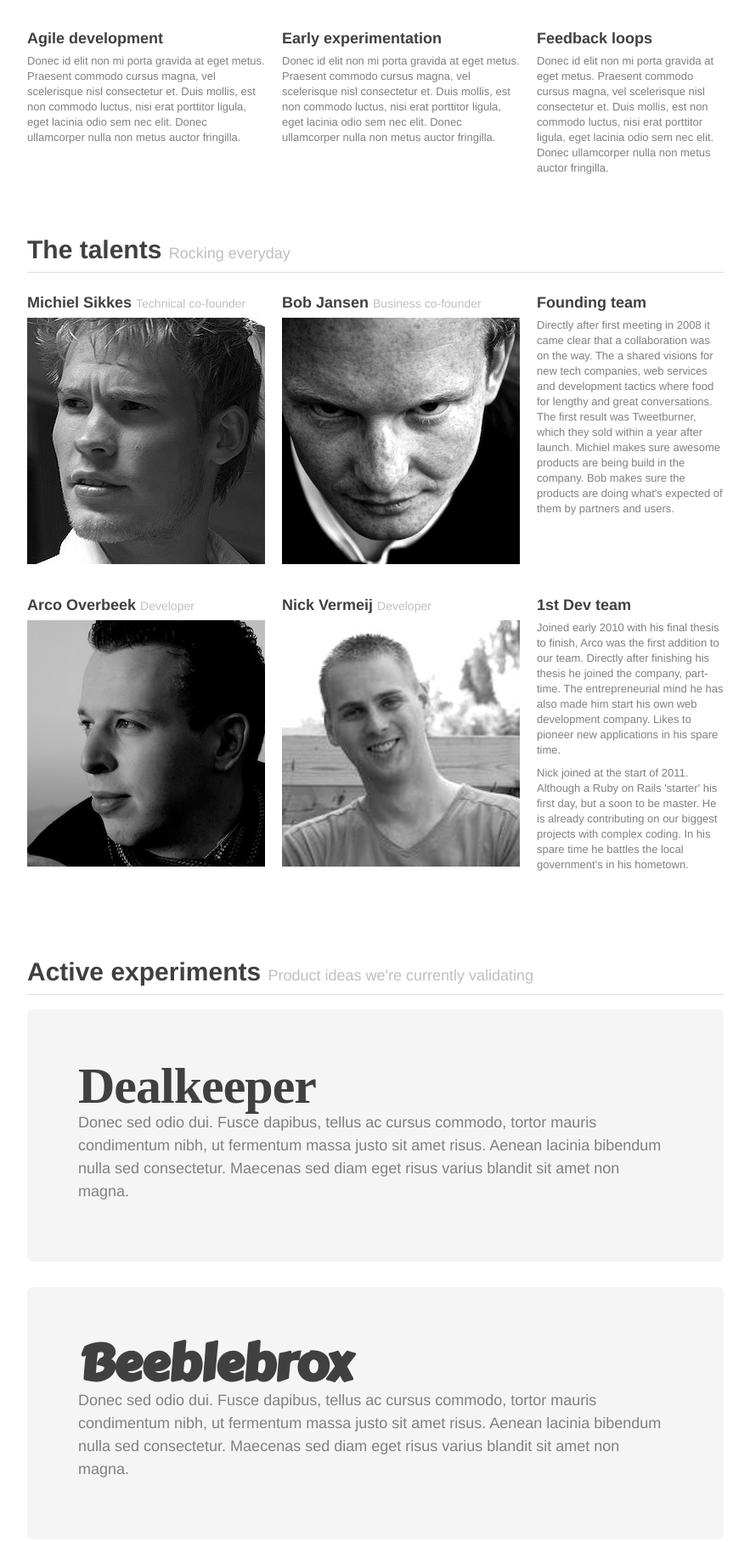
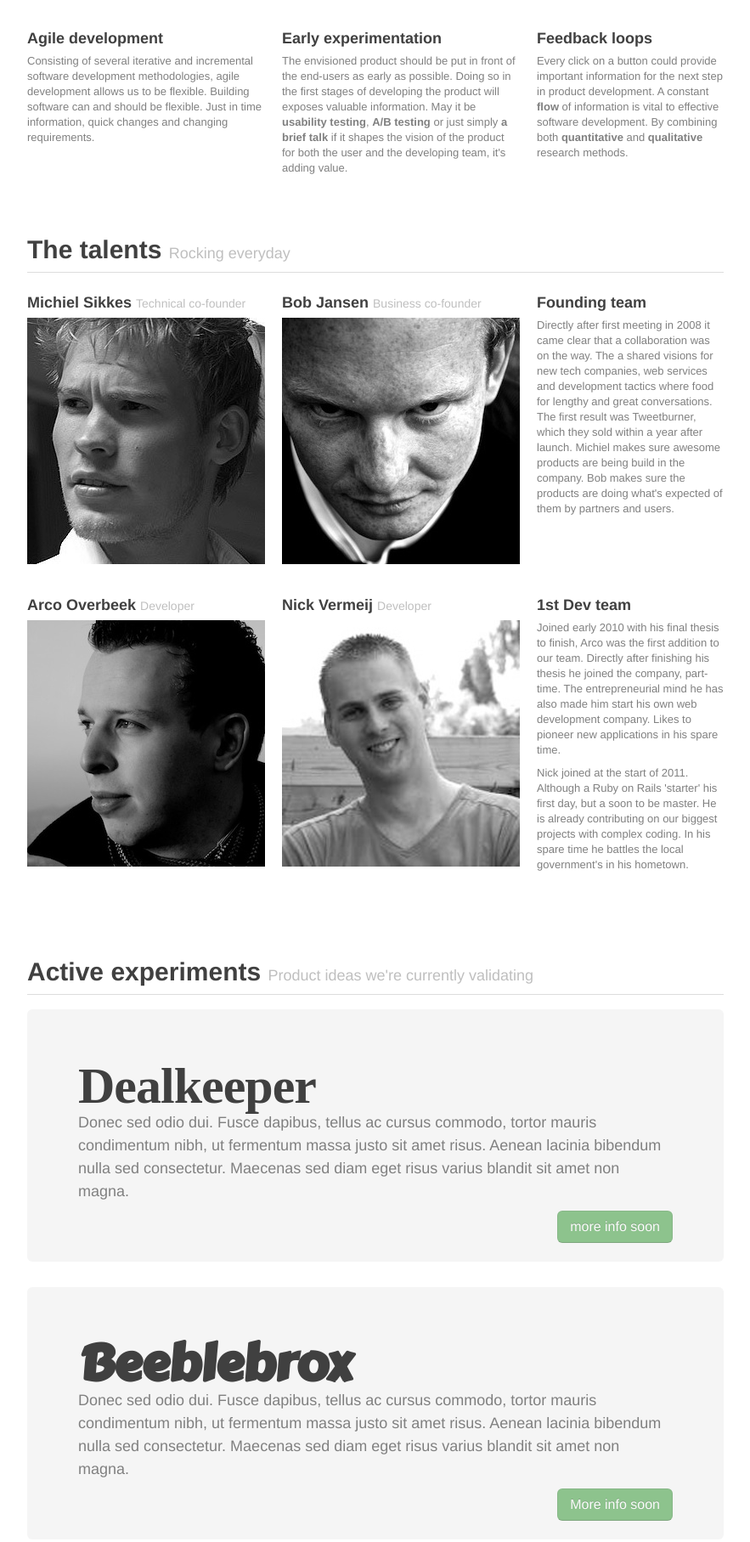
Before and after one commit to firmhouse/firmhouse_landingpage, a plain HTML site: page public/index.html in a window 1280 px wide. Shown: the part 361-2176 px from the top of the page at 85% size, without its empty margins (198-1081 px from the left). Drawn offline with Linux system fonts and the light colour scheme; a web font is replaced by a local one.

Commit message:
Visuele updates, tekst updates en buttons bij de product blokken

```diff
--- a/public/index.html
+++ b/public/index.html
@@ -36,15 +36,15 @@
         <div class="row">
           <div class="span5 promo columns">
             <h3>Agile development</h3>
-            <p>Donec id elit non mi porta gravida at eget metus. Praesent commodo cursus magna, vel scelerisque nisl consectetur et. Duis mollis, est non commodo luctus, nisi erat porttitor ligula, eget lacinia odio sem nec elit. Donec ullamcorper nulla non metus auctor fringilla.</p>
+            <p>Consisting of several iterative and incremental software development methodologies, agile development allows us to be flexible. Building software can and should be flexible. Just in time information, quick changes and changing requirements.</p>
           </div>
           <div class="span5 promo columns">
             <h3>Early experimentation</h3>
-            <p>Donec id elit non mi porta gravida at eget metus. Praesent commodo cursus magna, vel scelerisque nisl consectetur et. Duis mollis, est non commodo luctus, nisi erat porttitor ligula, eget lacinia odio sem nec elit. Donec ullamcorper nulla non metus auctor fringilla.</p>
+            <p>The envisioned product should be put in front of the end-users as early as possible. Doing so in the first stages of developing the product will exposes valuable information. May it be <strong>usability testing</strong>, <strong>A/B testing</strong> or just simply <strong>a brief talk</strong> if it shapes the vision of the product for both the user and the developing team, it's adding value. </p>
             </div>
           <div class="span4 promo columns">
             <h3>Feedback loops</h3>
-            <p>Donec id elit non mi porta gravida at eget metus. Praesent commodo cursus magna, vel scelerisque nisl consectetur et. Duis mollis, est non commodo luctus, nisi erat porttitor ligula, eget lacinia odio sem nec elit. Donec ullamcorper nulla non metus auctor fringilla.</p>
+            <p>Every click on a button could provide important information for the next step in product development. A constant <strong>flow</strong> of information is vital to effective software development. By combining both <strong>quantitative</strong> and <strong>qualitative</strong> research methods.</p>
             </div>
         </div>
         <div class="page-header">
@@ -91,14 +91,17 @@
     <div class="hero-unit gray">
       <h1 class="kameron">Dealkeeper</h1>
       <p>Donec sed odio dui. Fusce dapibus, tellus ac cursus commodo, tortor mauris condimentum nibh, ut fermentum massa justo sit amet risus. Aenean lacinia bibendum nulla sed consectetur. Maecenas sed diam eget risus varius blandit sit amet non magna.</p>
+      <button href="#" class="btn large success disabled" style="float:right">more info soon</button>
     </div>
     <div class="hero-unit gray">
       <h1 class="carter">Beeblebrox</h1>
       <p>Donec sed odio dui. Fusce dapibus, tellus ac cursus commodo, tortor mauris condimentum nibh, ut fermentum massa justo sit amet risus. Aenean lacinia bibendum nulla sed consectetur. Maecenas sed diam eget risus varius blandit sit amet non magna.</p>
+      <button href="#" class="btn large success disabled" style="float:right">More info soon</button>
     </div>
     <div class="hero-unit gray">
-      <h1 class="carter">Kioskfolio</h1>
+      <h1 class="arvo">Kioskfolio</h1>
       <p>Donec sed odio dui. Fusce dapibus, tellus ac cursus commodo, tortor mauris condimentum nibh, ut fermentum massa justo sit amet risus. Aenean lacinia bibendum nulla sed consectetur. Maecenas sed diam eget risus varius blandit sit amet non magna.</p>
+      <a href="http://kioskfolio.com" class="btn large success" style="float:right">Read more</a>
     </div>
     <div class="page-header">
       <h1>Partners
```
